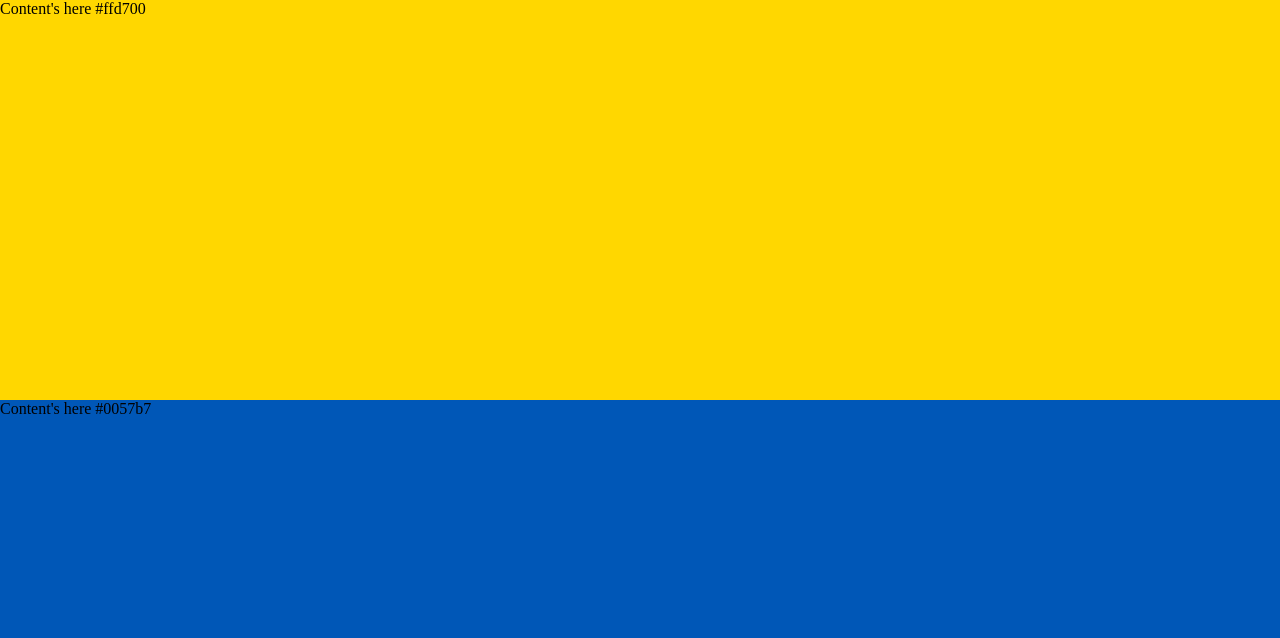
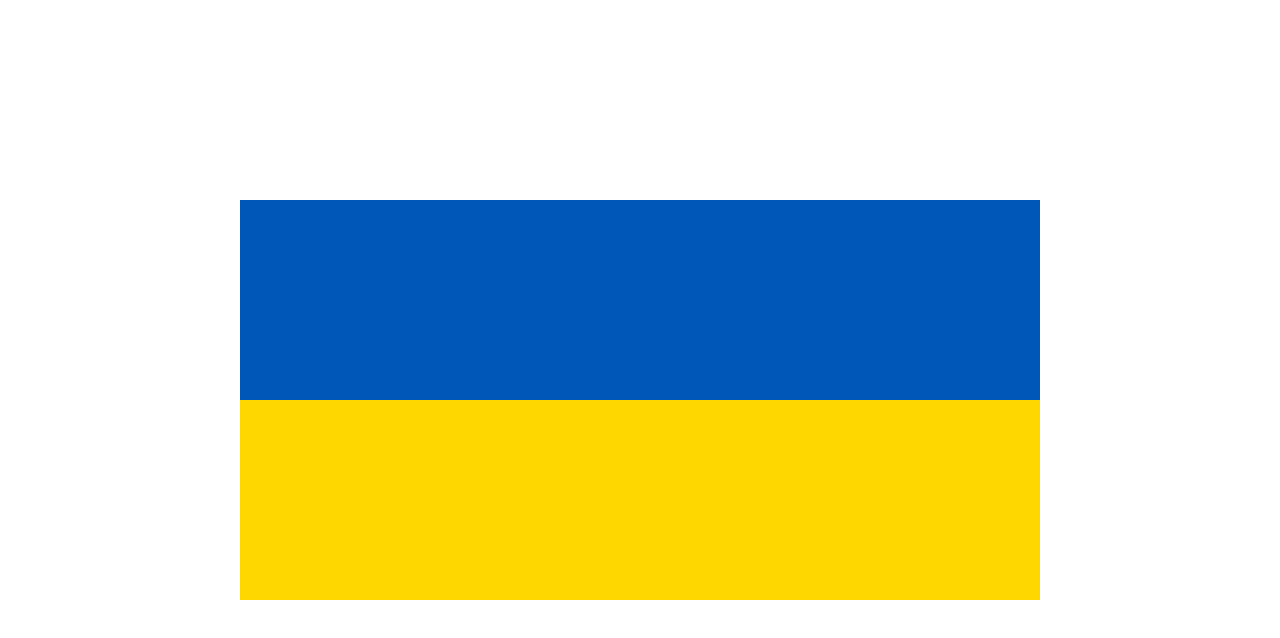
Before and after one commit to kriskarpenko/yb, a React (Create React App) app: page / in a window 1280 px wide. Shown: the top 638 px of the page. Built offline with nearby package versions, Linux system fonts and the light colour scheme.

Commit message:
feat: flag with cells

```diff
--- a/src/App.js
+++ b/src/App.js
@@ -1,17 +1,17 @@
-import Board from "./components/Board";
-import { COLORS } from "./utils/colors";
+import Flag from "./components/Flag";
 
 function App() {
   return (
     <div
       style={{
         display: "flex",
-        flexDirection: "column",
         justifyContent: "center",
+        alignItems: "center",
+        height: "100vh",
+        width: "100vw",
       }}
     >
-      <Board color={COLORS.yellow} />
-      <Board color={COLORS.blue} />
+      <Flag />
     </div>
   );
 }
--- a/src/components/Board.js
+++ b/src/components/Board.js
@@ -1,15 +1,30 @@
-import React from "react";
+import Cell from "./Cell";
 
-const Board = ({ color }) => {
+const CELL_COUNT = 10000;
+const CELL_MIN_SIZE = 4;
+const MIN_COLUMN_COUNT = Math.trunc(Math.sqrt(CELL_COUNT));
+
+const Board = ({ color = "pink", name = "unknown" }) => {
+  const renderCells = () => {
+    const result = [];
+    for (let i = 1; i <= CELL_COUNT; i++) {
+      result.push(<Cell size={CELL_MIN_SIZE} title={name + " " + i} />);
+    }
+    return result;
+  };
+
+  const repeat = MIN_COLUMN_COUNT * 2;
+  // const repeat = Math.trunc((MIN_COLUMN_COUNT / 9) * 16);
   return (
     <div
       style={{
         backgroundColor: color,
-        flex: 1,
-        minHeight: "50vh",
+        display: "grid",
+        gridTemplateColumns: `repeat(${repeat}, 1fr)`,
+        gridTemplateRows: "auto",
       }}
     >
-      <div>Content's here {color}</div>
+      {renderCells()}
     </div>
   );
 };
--- /dev/null
+++ b/src/components/Cell.js
@@ -0,0 +1,5 @@
+const Cell = ({ title, size = 2 }) => {
+  return <div style={{ height: size, width: size }} title={title}></div>;
+};
+
+export default Cell;
--- /dev/null
+++ b/src/components/Flag.js
@@ -0,0 +1,19 @@
+import Board from "./Board";
+import { COLORS } from "../utils/colors";
+
+const Flag = () => {
+  return (
+    <div
+      style={{
+        display: "flex",
+        flexDirection: "column",
+        justifyContent: "center",
+      }}
+    >
+      <Board color={COLORS.blue} name="Not Yellow" />
+      <Board color={COLORS.yellow} name="Not Blue" />
+    </div>
+  );
+};
+
+export default Flag;
```
